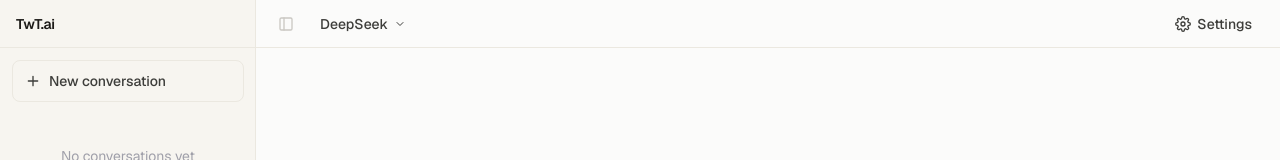
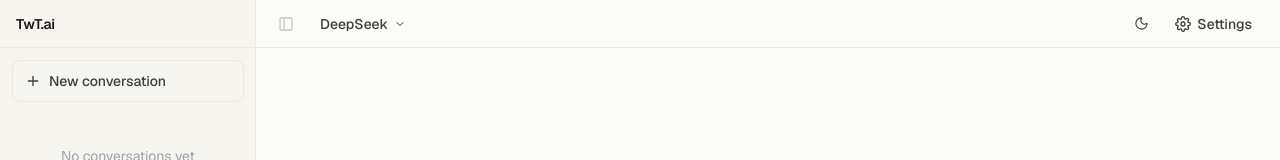
Before and after one commit to Yi-07/TwT.ai, a Next.js app: page /c/1 in a window 1280 px wide. Both pictures are taken after a click on the button 1141 px from the left and 23 px from the top of the page. Shown: the top 160 px of the page. Built offline with nearby package versions, Linux system fonts and the light colour scheme.

Commit message:
refactor: lucide-react Sun/Moon as final icons with rotate+scale crossfade
Replace custom SVG with lucide-react icons for reliable rendering.
Animations preserved: rotate 90deg + scale→0 + opacity→0 crossfade,
500ms ease-out. Sun = amber, Moon = body-gray. View Transitions kept.

```diff
--- a/components/theme/ThemeToggle.tsx
+++ b/components/theme/ThemeToggle.tsx
@@ -1,8 +1,7 @@
 "use client";
 
 import { useState, useEffect, useCallback } from "react";
-
-const RAYS = [0, 45, 90, 135, 180, 225, 270, 315];
+import { Sun, Moon } from "lucide-react";
 
 export function ThemeToggle() {
   const [theme, setTheme] = useState<"light" | "dark">("dark");
@@ -55,8 +54,6 @@ export function ThemeToggle() {
   }
 
   const isDark = theme === "dark";
-  const ease = "cubic-bezier(0.4, 0, 0.2, 1)";
-  const dur = "600ms";
 
   return (
     <button
@@ -64,63 +61,28 @@ export function ThemeToggle() {
       aria-label={`Switch to ${isDark ? "light" : "dark"} mode`}
       className="flex h-7 w-7 items-center justify-center rounded transition-colors hover:bg-canvas-soft active:scale-95 dark:hover:bg-surface-dark-elevated"
     >
-      <svg
-        viewBox="0 0 24 24"
-        className="h-4 w-4 overflow-visible"
-        aria-hidden="true"
-      >
-        {/* Sun rays — rotate ccw + shrink into centre; amber warm gold */}
-        <g
-          style={{
-            color: "#E8A55A",
-            transformOrigin: "12px 12px",
-            transform: isDark
-              ? "rotate(0deg) scale(1)"
-              : "rotate(-180deg) scale(0)",
-            opacity: isDark ? 1 : 0,
-            transition: `transform ${dur} ${ease}, opacity ${dur} ${ease}`,
-          }}
-        >
-          {RAYS.map((deg) => (
-            <line
-              key={deg}
-              x1={12}
-              y1={2}
-              x2={12}
-              y2={4.5}
-              stroke="currentColor"
-              strokeWidth="1.5"
-              strokeLinecap="round"
-              style={{
-                transformOrigin: "12px 12px",
-                transform: `rotate(${deg}deg)`,
-              }}
-            />
-          ))}
-        </g>
-
-        {/* Sun body — filled circle, warm amber */}
-        <circle
-          cx={12}
-          cy={12}
-          r={5}
-          fill="#E8A55A"
-          style={{
-            opacity: isDark ? 1 : 0,
-            transition: `opacity ${dur} ${ease}`,
-          }}
+      <span className="relative flex h-4 w-4 items-center justify-center">
+        {/* Sun — visible in dark mode */}
+        <Sun
+          size={15}
+          strokeWidth={1.75}
+          className={`absolute text-accent-amber transition-all duration-500 ease-out ${
+            isDark
+              ? "rotate-0 scale-100 opacity-100"
+              : "rotate-90 scale-0 opacity-0"
+          }`}
         />
-
-        {/* Moon crescent — warm dark grey for light bg */}
-        <path
-          d="M 12 7 A 5 5 0 0 0 12 17 A 3 3 0 0 1 12 7 Z"
-          fill="#3D3D3A"
-          style={{
-            opacity: isDark ? 0 : 1,
-            transition: `opacity ${dur} ${ease}`,
-          }}
+        {/* Moon — visible in light mode */}
+        <Moon
+          size={15}
+          strokeWidth={1.75}
+          className={`absolute text-body transition-all duration-500 ease-out ${
+            isDark
+              ? "-rotate-90 scale-0 opacity-0"
+              : "rotate-0 scale-100 opacity-100"
+          }`}
         />
-      </svg>
+      </span>
     </button>
   );
 }
```
